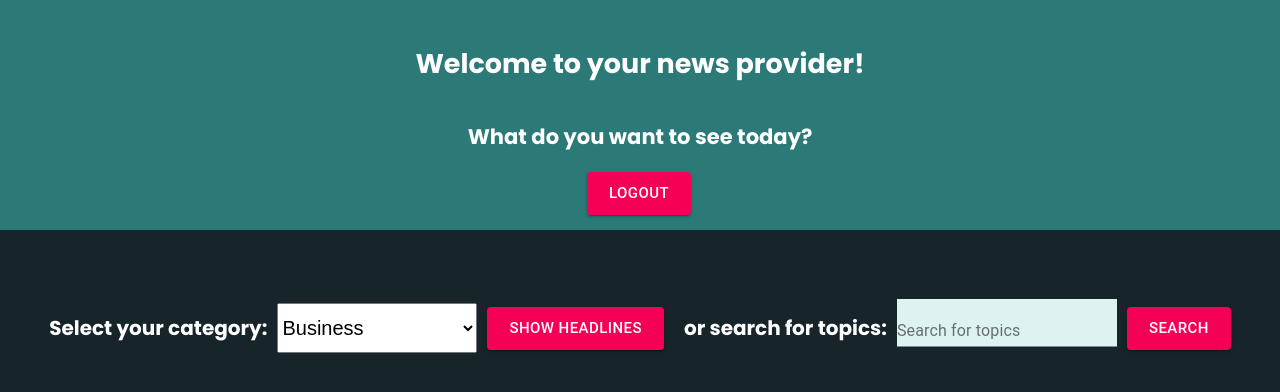
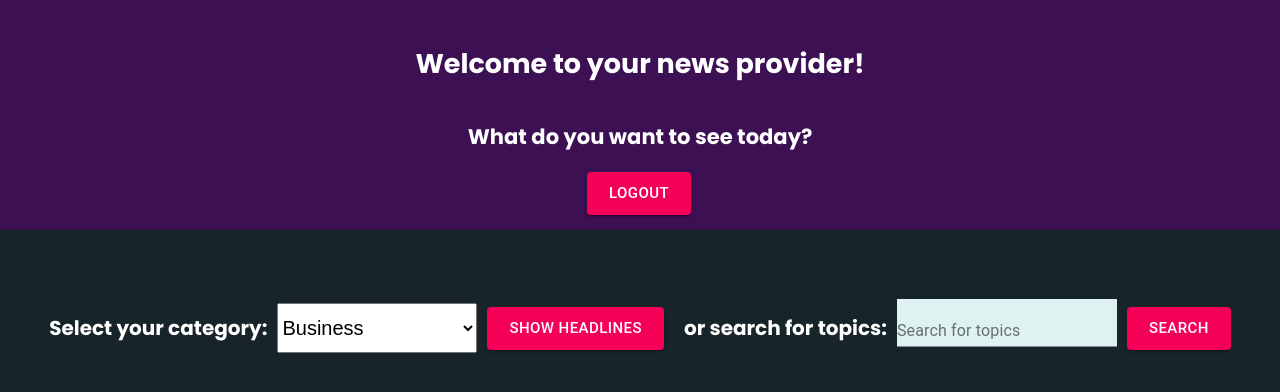
Before and after one commit to popicaandrei/NewsProviderApp, a React (Create React App) app in the folder client/news-app/: page /home in a window 1280 px wide. Shown: the top 392 px of the page. Built offline with nearby package versions, Linux system fonts and the light colour scheme; sample sign-in values are in the browser's storage.

Commit message:
color change

```diff
--- a/client/news-app/src/pages/home.scss
+++ b/client/news-app/src/pages/home.scss
@@ -12,7 +12,7 @@
   height: 230px;
   font-size: 18px;
   text-align: center;
-  background-color: #2B7A78;
+  background-color: #3c1053;
   line-height: 1.24;
   color: #fff;
   z-index: 10;
```
